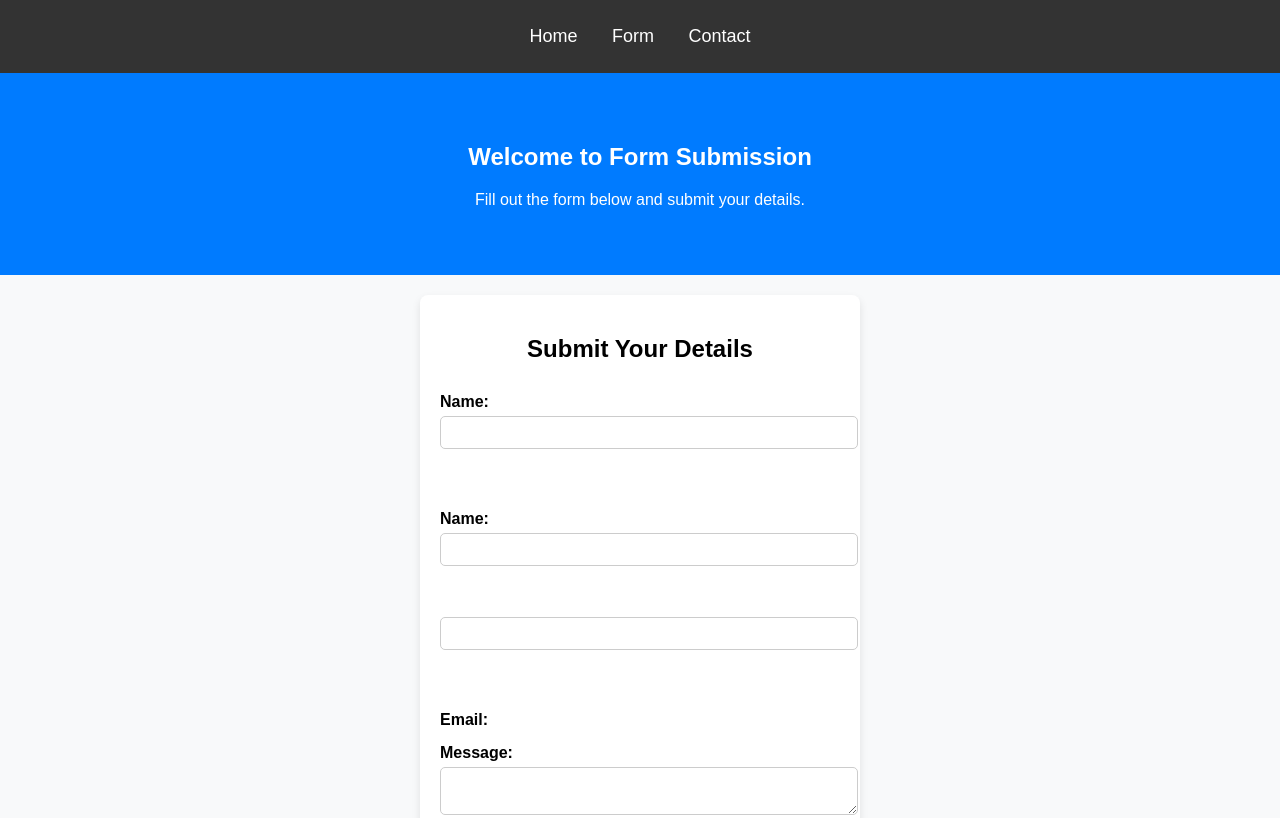
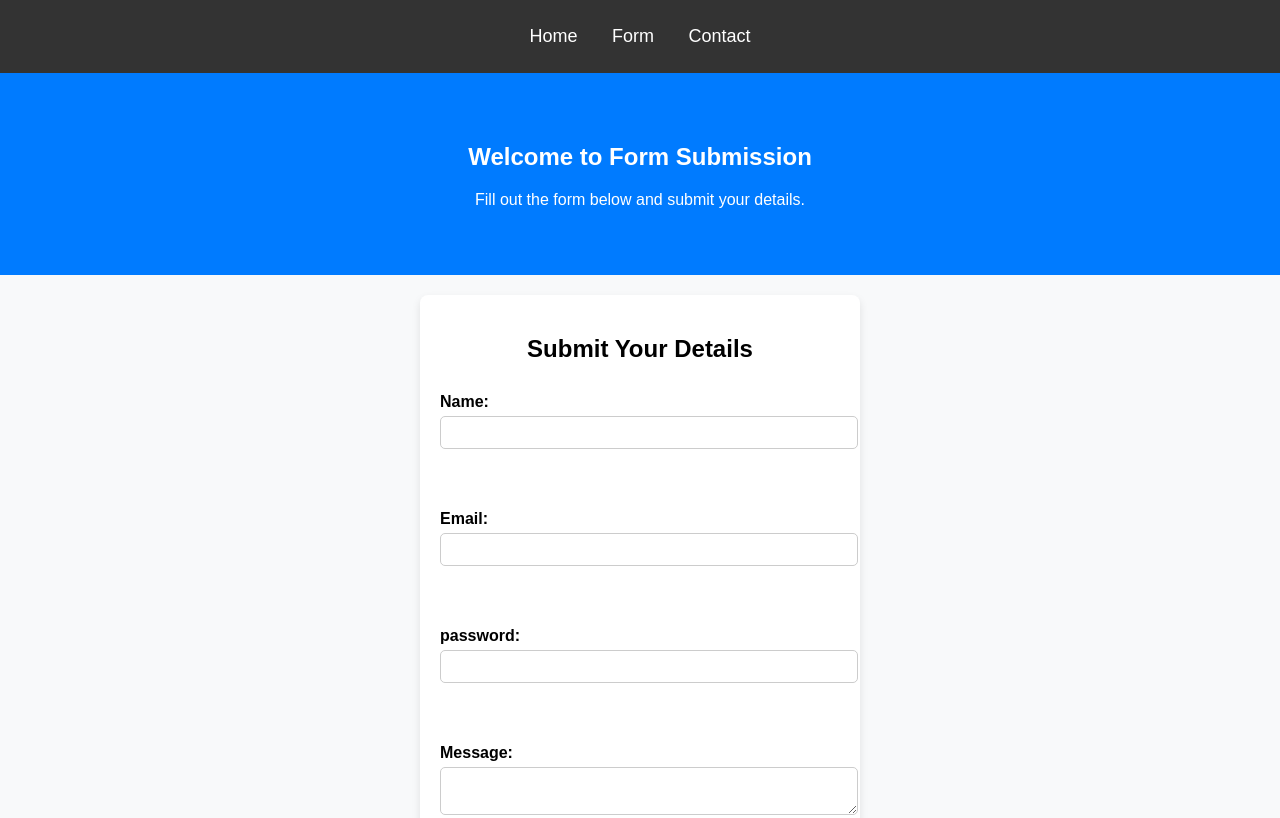
Before and after one commit to GhoshC01/static_web_app, a plain HTML site: page index.html in a window 1280 px wide. Shown: the top 818 px of the page. Drawn offline with Linux system fonts and the light colour scheme.

Commit message:
modify design

```diff
--- a/index.html
+++ b/index.html
@@ -29,12 +29,12 @@
         <form id="userForm" action="#" method="POST" onsubmit="submitForm(event)">
             <label for="name">Name:</label>
             <input type="text" id="name" name="name" required><br><br>
-            <label for="name">Name:</label>
 
+            <label for="email">Email:</label>
             <input type="email" id="email" name="email" required><br><br>
 
+            <label for="email">password:</label>
             <input type="text" id="password" name="password" required><br><br>
-            <label for="email">Email:</label>
 
             <label for="message">Message:</label>
             <textarea id="message" name="message" required></textarea><br><br>
```
